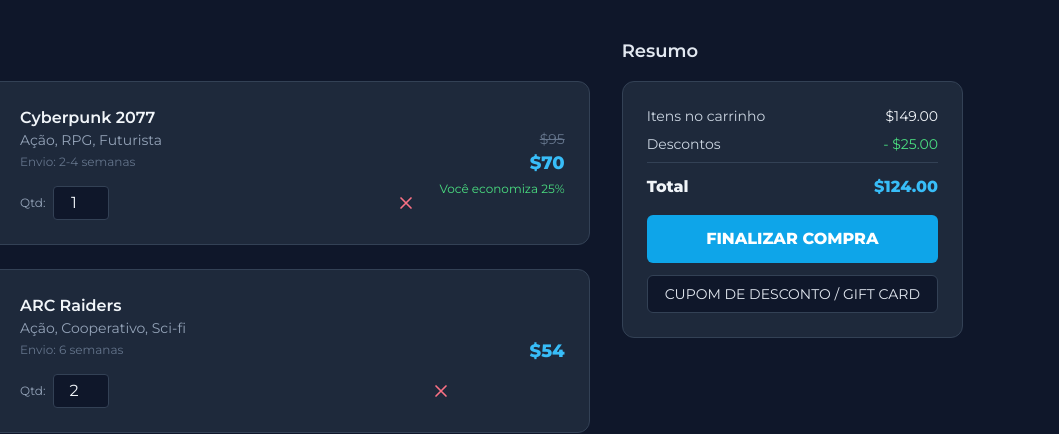
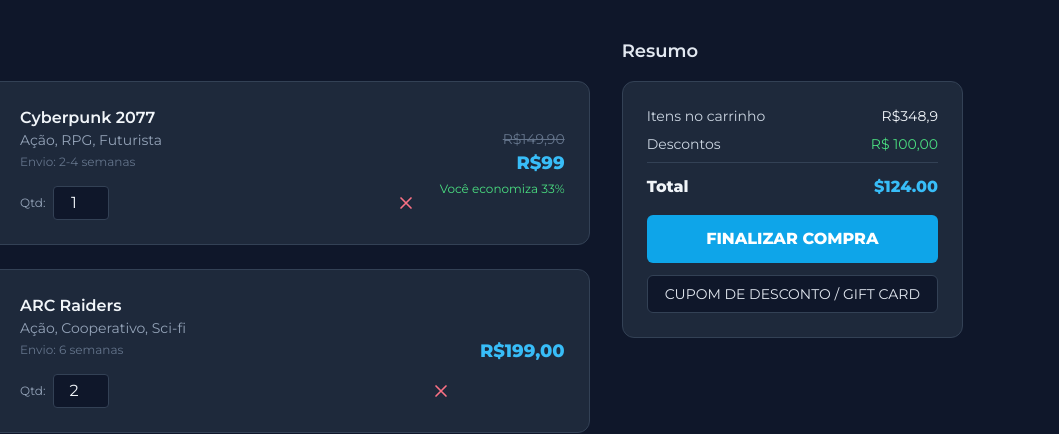
Before and after one commit to Aurelio-Dev/levelstore, a website: page src/carrinho.html in a window 1280 px wide. Shown: the part 256-690 px from the top of the page, 221-1280 px from the left. Drawn offline with nearby package versions, Linux system fonts and the light colour scheme.

Commit message:
Update carrinho.html

```diff
--- a/src/carrinho.html
+++ b/src/carrinho.html
@@ -187,12 +187,12 @@
                 </div>
               </div>
               <div class="flex flex-col items-end min-w-[90px]">
-                <span class="text-sm line-through text-slate-500">$95</span>
+                <span class="text-sm line-through text-slate-500">R$149,90</span>
                 <span class="text-lg font-bold text-sky-500 dark:text-sky-400"
-                  >$70</span
+                  >R$99</span
                 >
                 <span class="mt-1 text-xs text-green-500 dark:text-green-400"
-                  >Você economiza 25%</span
+                  >Você economiza 33%</span
                 >
               </div>
             </div>
@@ -249,7 +249,7 @@
               </div>
               <div class="flex flex-col items-end min-w-[90px]">
                 <span class="text-lg font-bold text-sky-500 dark:text-sky-400"
-                  >$54</span
+                  >R$199,00</span
                 >
               </div>
             </div>
@@ -269,13 +269,13 @@
               class="flex justify-between mb-2 text-sm text-slate-700 dark:text-slate-300"
             >
               <span>Itens no carrinho</span>
-              <span class="text-slate-900 dark:text-slate-100">$149.00</span>
+              <span class="text-slate-900 dark:text-slate-100">R$348,9</span>
             </div>
             <div
               class="flex justify-between mb-2 text-sm text-slate-700 dark:text-slate-300"
             >
               <span>Descontos</span>
-              <span class="text-green-500 dark:text-green-400">- $25.00</span>
+              <span class="text-green-500 dark:text-green-400">R$ 100,00</span>
             </div>
             <div
               class="flex justify-between pt-3 mb-4 text-base font-bold border-t border-slate-300 dark:border-slate-700"
```
